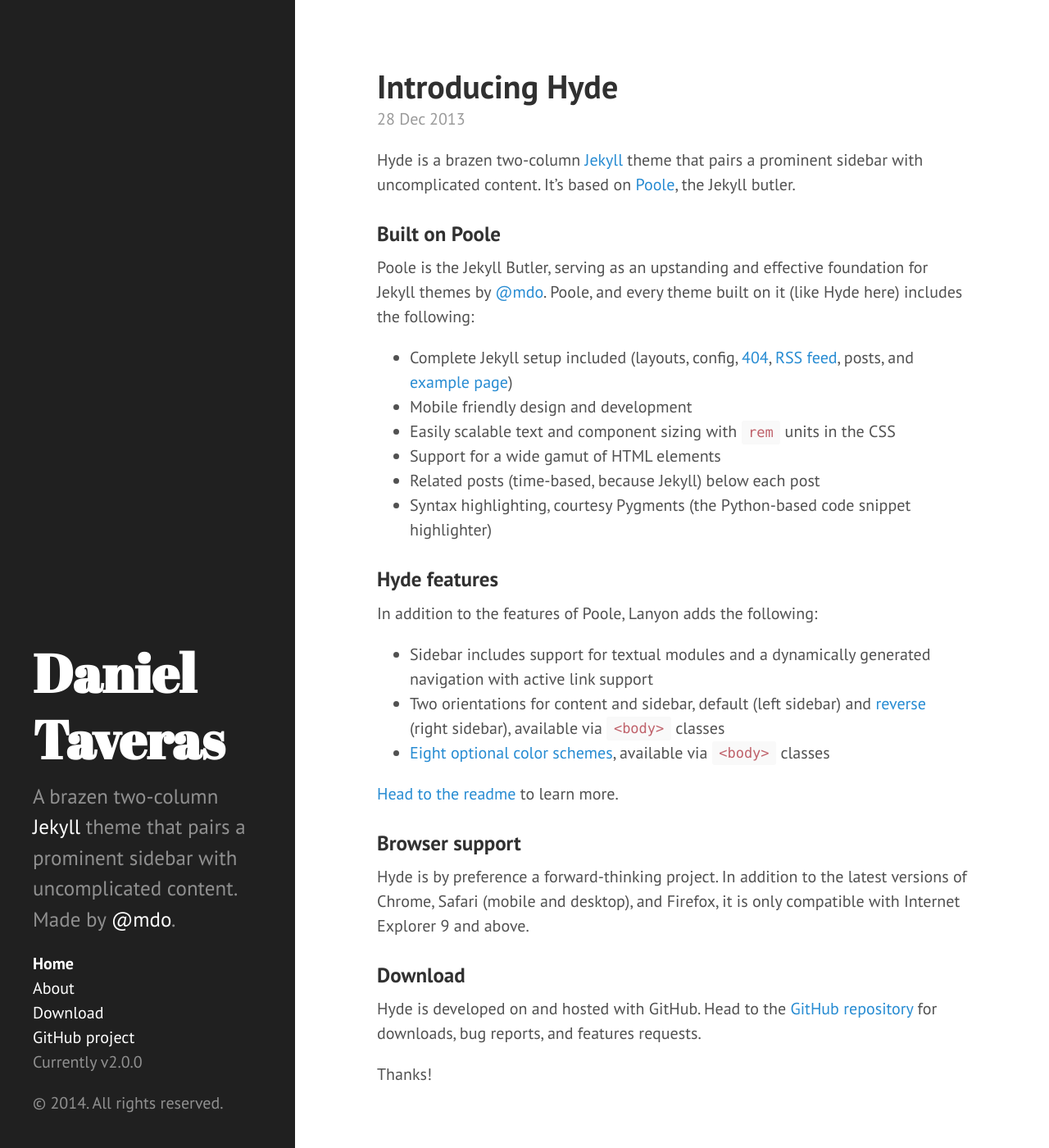
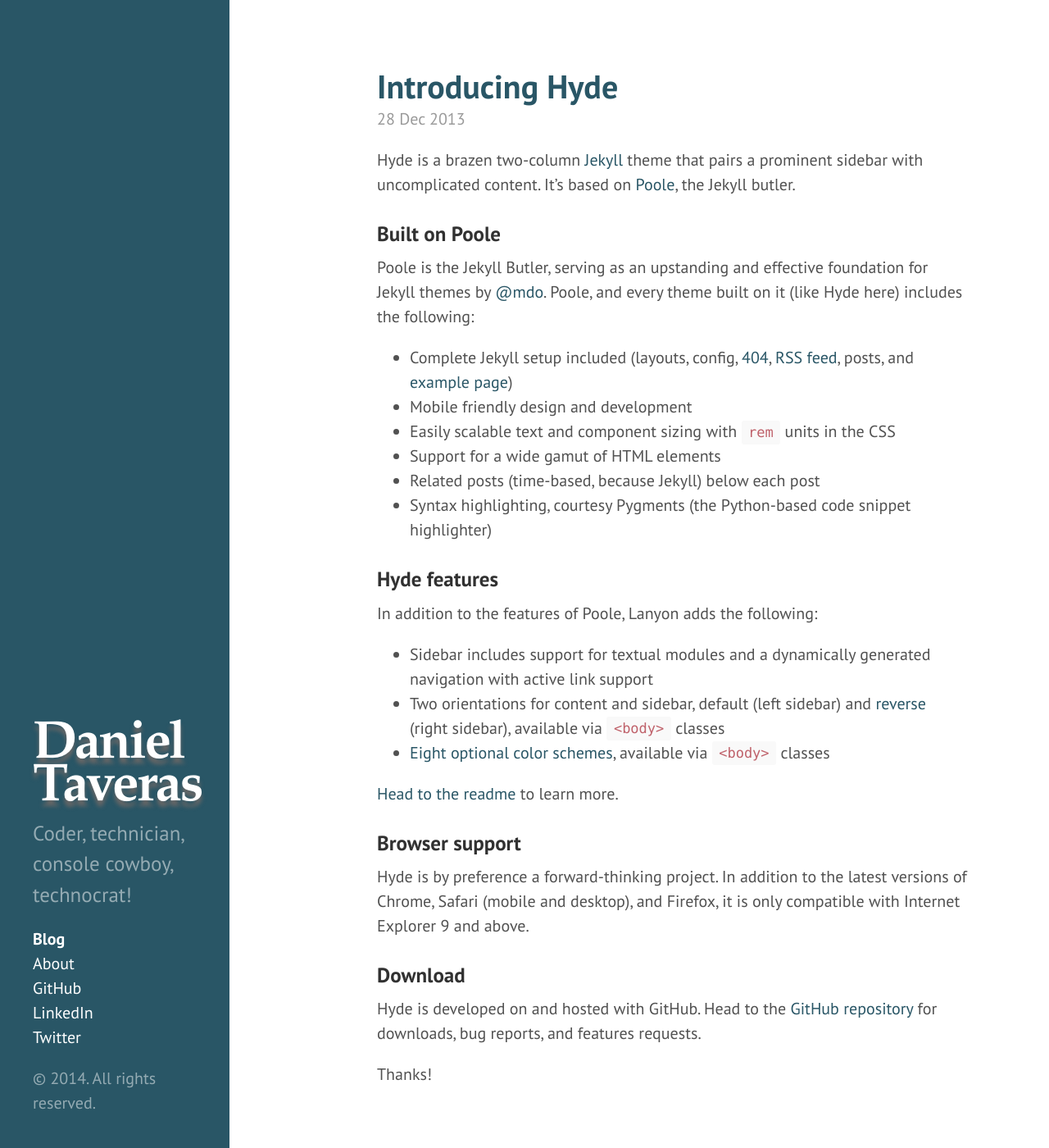
Before and after one commit to taveras/taveras.github.io, a Jekyll site: the page built from index.html, in a window 1280 px wide and 1400 px high. Shown: the whole window at 82% size. Built offline with Jekyll 4.4.1, drawn with Linux system fonts in a browser that asks for light colours; Markdown is read by kramdown in place of the engine named in the settings; the list of posts is cut into pages by our own code.

Commit message:
add style to left sidebar

```diff
--- a/_config.yml
+++ b/_config.yml
@@ -1,24 +1,25 @@
 # Dependencies
 markdown:         redcarpet
-pygments:         true
+highlighter:      rouge
 
 # Permalinks
 permalink:        pretty
 
 # Setup
 title:            Daniel Taveras
-tagline:          'Coder, technician, console cowboy, technocrat!'
-description:      'A brazen two-column <a href="http://jekyllrb.com" target="_blank">Jekyll</a> theme that pairs a prominent sidebar with uncomplicated content. Made by <a href="https://twitter.com/mdo" target="_blank">@mdo</a>.'
-url:              http://taveras.github.io
+tagline:          'web developer'
+description:      'Coder, technician, console cowboy, technocrat!'
+url:              http://danieltaveras.com
 
 author:
   name:           'Daniel Taveras'
-  url:            https://twitter.com/gooddoggytreat
+  url:            http://danieltaveras.com
 
 paginate:         5
 
 # Custom vars
 version:          2.0.0
 
-github:
-  repo:           https://github.com/poole/hyde
+github:           taveras
+twitter:          gooddoggytreat
+linkedin:         danieltaveras
--- a/_includes/head.html
+++ b/_includes/head.html
@@ -6,7 +6,8 @@
   <meta name="viewport" content="width=device-width, initial-scale=1.0, maximum-scale=1">
 
   <title>
-    {% if page.title %}
+
+    {% if page.title and page.title != "Home" %}
       {{ page.title }} &middot; {{ site.title }}
     {% else %}
       {{ site.title }} &middot; {{ site.tagline }}
--- a/_includes/sidebar.html
+++ b/_includes/sidebar.html
@@ -7,7 +7,7 @@
 
     <ul class="sidebar-nav">
       <li class="sidebar-nav-item{% if page.title == "Home" %} active{% endif %}">
-        <a href="/">Home</a>
+        <a href="/">Blog</a>
       </li>
 
       {% comment %}
@@ -26,9 +26,10 @@
         {% endif %}
       {% endfor %}
 
-      <li class="sidebar-nav-item"><a href="{{ site.github.repo }}/archive/v{{ site.version }}.zip">Download</a></li>
-      <li class="sidebar-nav-item"><a href="{{ site.github.repo }}">GitHub project</a></li>
-      <li class="sidebar-nav-item">Currently v{{ site.version }}</li>
+
+      <li class="sidebar-nav-item"><a target="_blank" href="http://github.com/{{ site.github }}">GitHub</a></li>
+      <li class="sidebar-nav-item"><a target="_blank" href="http://linkedin.com/in/{{ site.linkedin }}">LinkedIn</a></li>
+      <li class="sidebar-nav-item"><a target="_blank" href="http://twitter.com/{{ site.twitter }}">Twitter</a></li>
     </ul>
 
     <p>&copy; {{ site.time | date: '%Y' }}. All rights reserved.</p>
--- a/_layouts/default.html
+++ b/_layouts/default.html
@@ -3,7 +3,7 @@
 
   {% include head.html %}
 
-  <body>
+  <body class="theme-base-1n">
 
     {% include sidebar.html %}
 
--- a/public/css/hyde.css
+++ b/public/css/hyde.css
@@ -65,7 +65,7 @@
     top: 0;
     left: 0;
     bottom: 0;
-    width: 18rem;
+    width: 14rem;
     text-align: left;
   }
 }
@@ -79,8 +79,11 @@
 .sidebar-about h1 {
   color: #fff;
   margin-top: 0;
-  font-family: "Abril Fatface", serif;
+  font-family: "Neuton", "Big Caslon", "Book Antiqua", "Palatino Linotype", Georgia, serif;
   font-size: 3.25rem;
+  text-shadow: 0px 7px 5px #666;
+  letter-spacing: -0.04em;
+  line-height: 0.8em;
 }
 
 /* Sidebar nav */
@@ -248,3 +251,12 @@
 .theme-base-0f .related-posts li a:hover {
   color: #8f5536;
 }
+
+/* Danny */
+.theme-base-1n .sidebar {
+  background-color: #295666;
+}
+.theme-base-1n .content a,
+.theme-base-1n .related-posts li a:hover {
+  color: #295666;
+}
```
